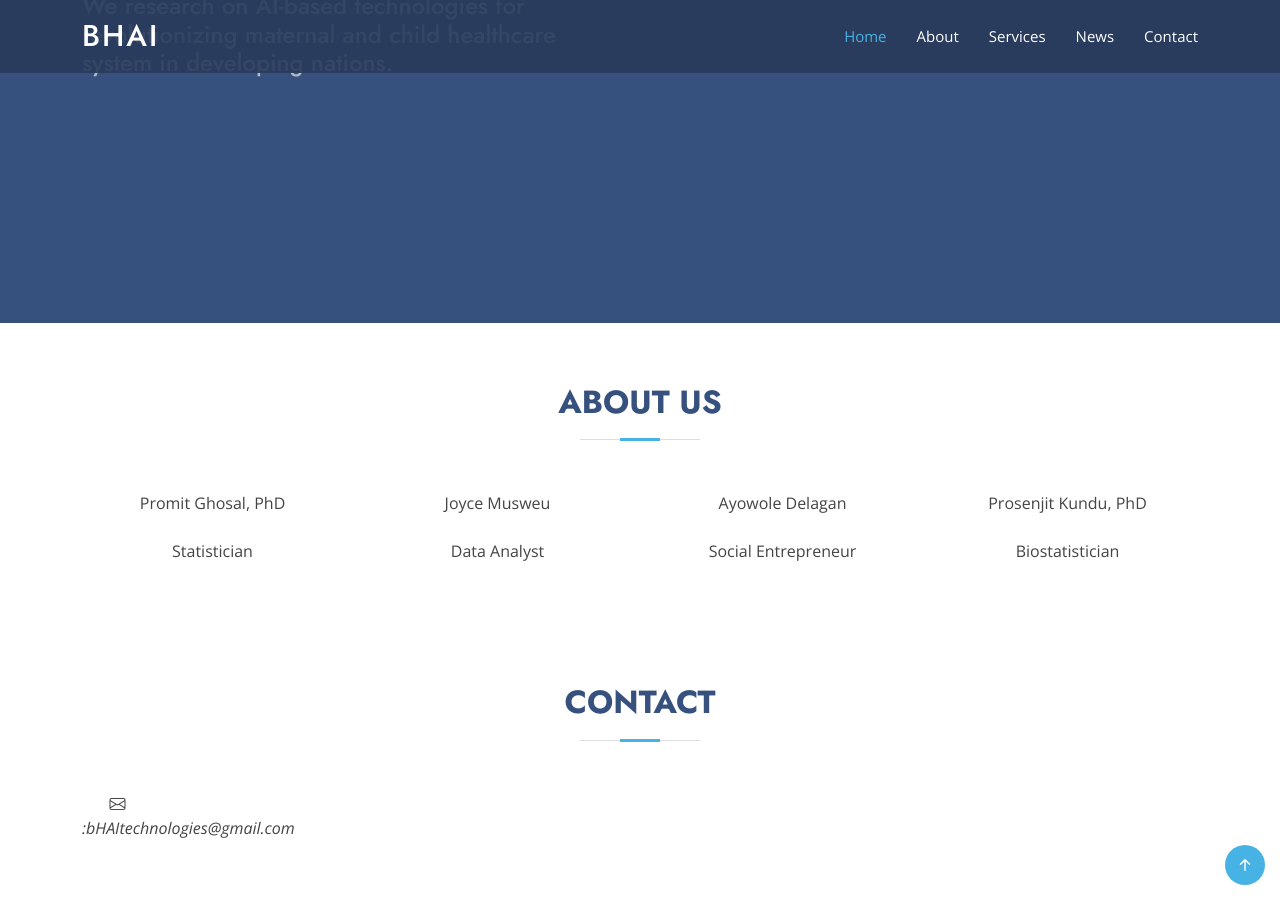
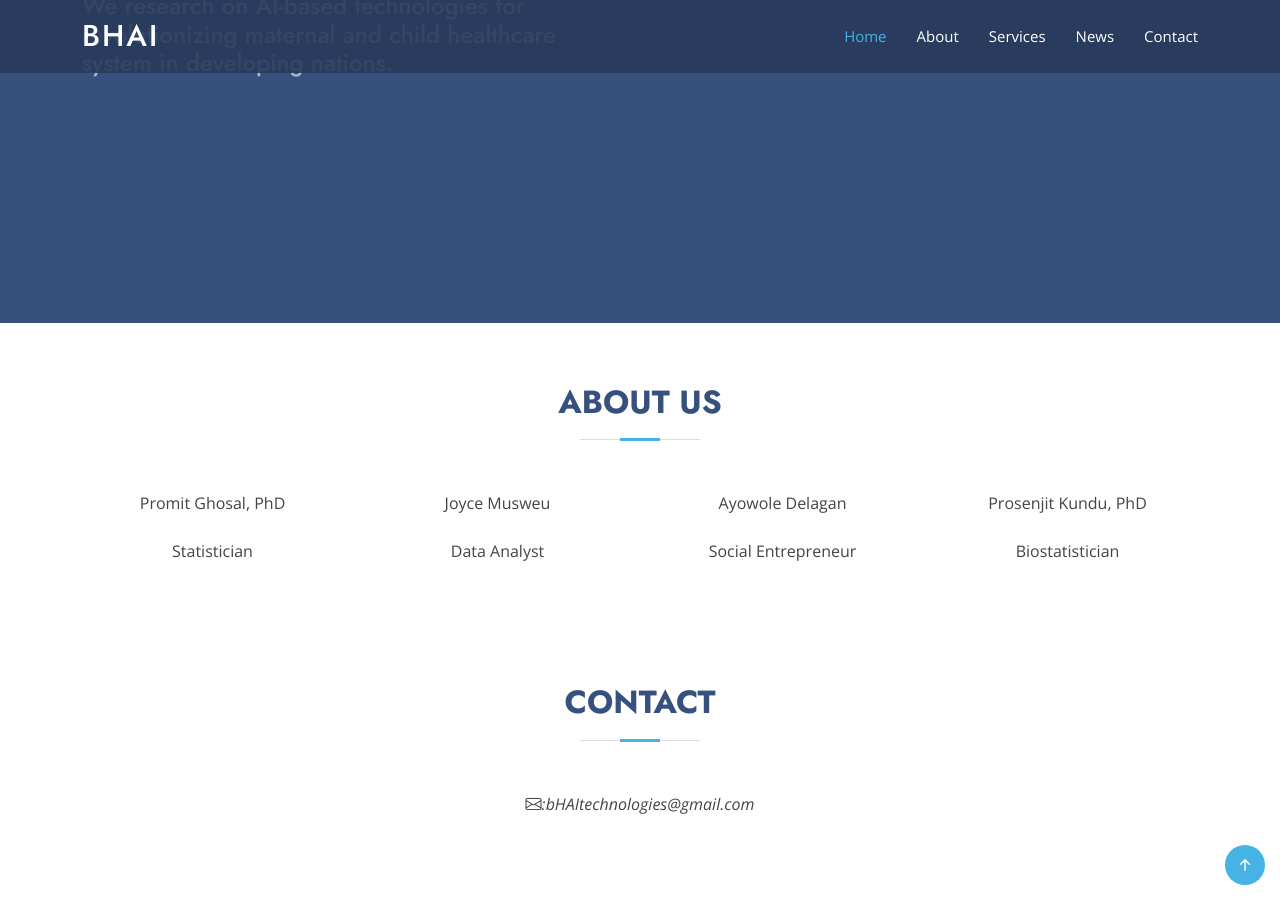
Before and after one commit to betterhealthusingAI/betterhealthusingAI.github.io, a Jekyll site: the page built from index.html, in a window 1280 px wide and 900 px high, scrolled down 397 px. Built offline with Jekyll 4.4.1, drawn with Linux system fonts in a browser that asks for light colours.

Commit message:
Update design_one.html

```diff
--- a/_layouts/design_one.html
+++ b/_layouts/design_one.html
@@ -113,7 +113,7 @@
 
         <div class="row content">
 
-          <div class="col-lg-1"> <center> <i class="bi bi-envelope">:bHAItechnologies@gmail.com</i> </center></div>
+          <div class="col-lg-12  center-block text-center"> <i class="bi bi-envelope">:bHAItechnologies@gmail.com</i> </div>
 
         </div>
 
```
